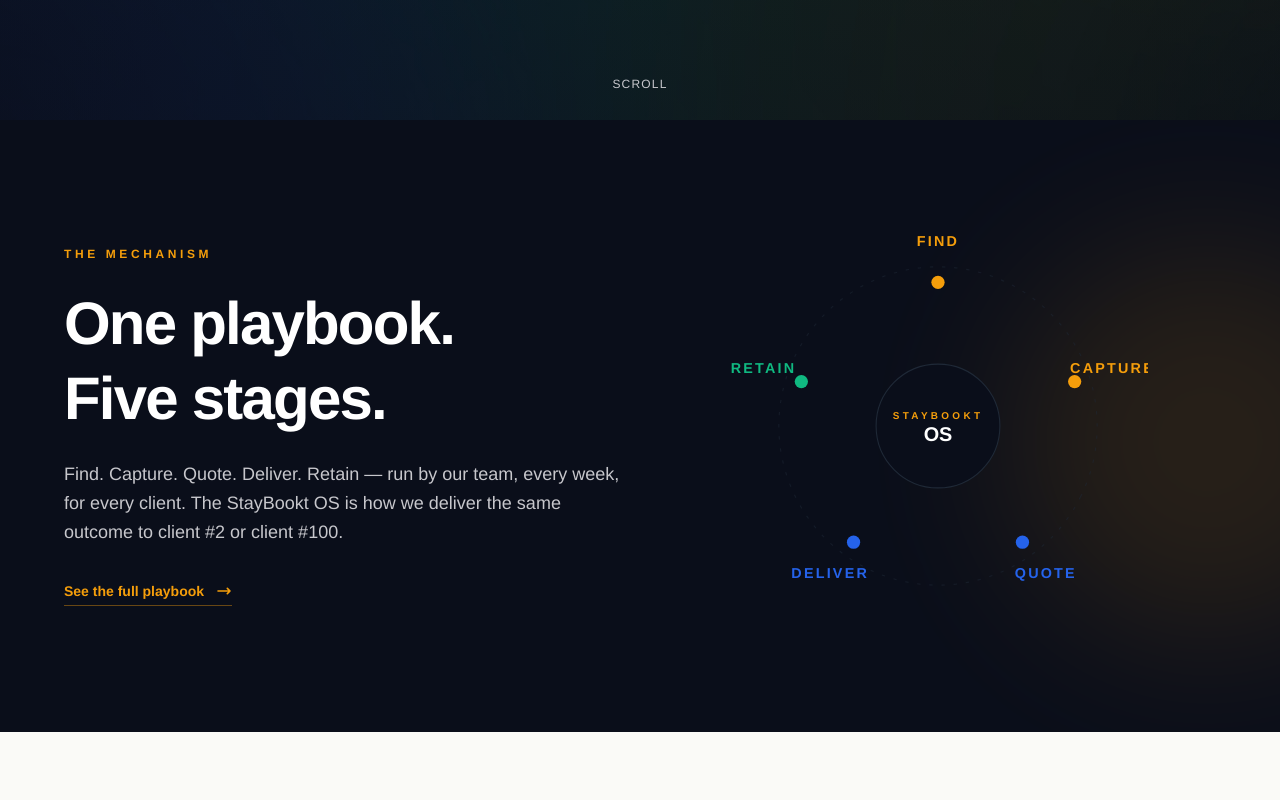
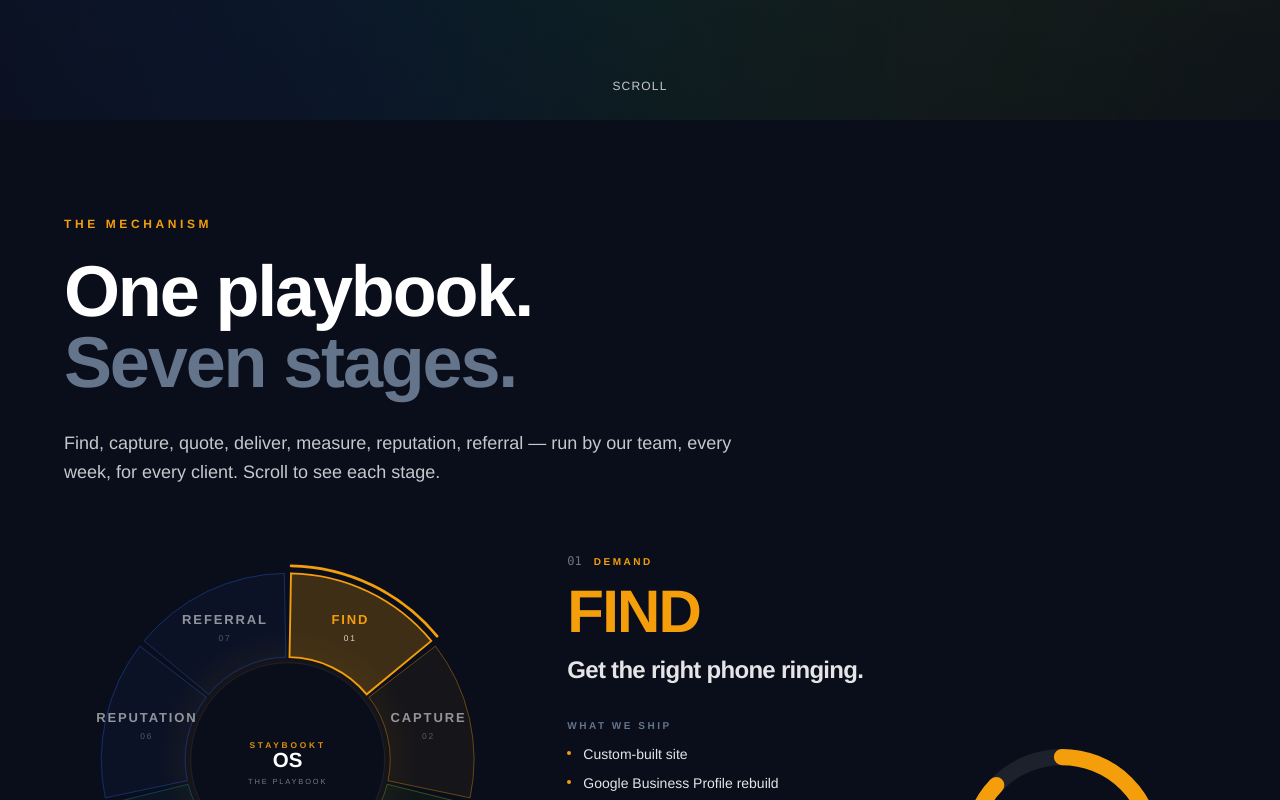
Before and after one commit to staybookt/staybookt-investor, a Next.js app: page / in a window 1280 px wide. Shown: the part 680-1480 px from the top of the page. Built offline with nearby package versions, Linux system fonts and the light colour scheme.

Commit message:
Add files via upload

```diff
--- a/app/page.tsx
+++ b/app/page.tsx
@@ -1,8 +1,8 @@
 import { Hero } from '@/components/Sections';
 import { AskV2 } from '@/components/ExtendedSections';
 import { TopNav } from '@/components/TopNav';
+import { FlywheelOS } from '@/components/FlywheelOS';
 import {
-  MechanismTeaser,
   ProofTeaser,
   OpportunityTeaser,
   EconomicsTeaser,
@@ -15,7 +15,7 @@ export default function HomePage() {
     <main id="top" className="relative">
       <TopNav />
       <Hero />
-      <MechanismTeaser />
+      <FlywheelOS />
       <ProofTeaser />
       <OpportunityTeaser />
       <EconomicsTeaser />
```
